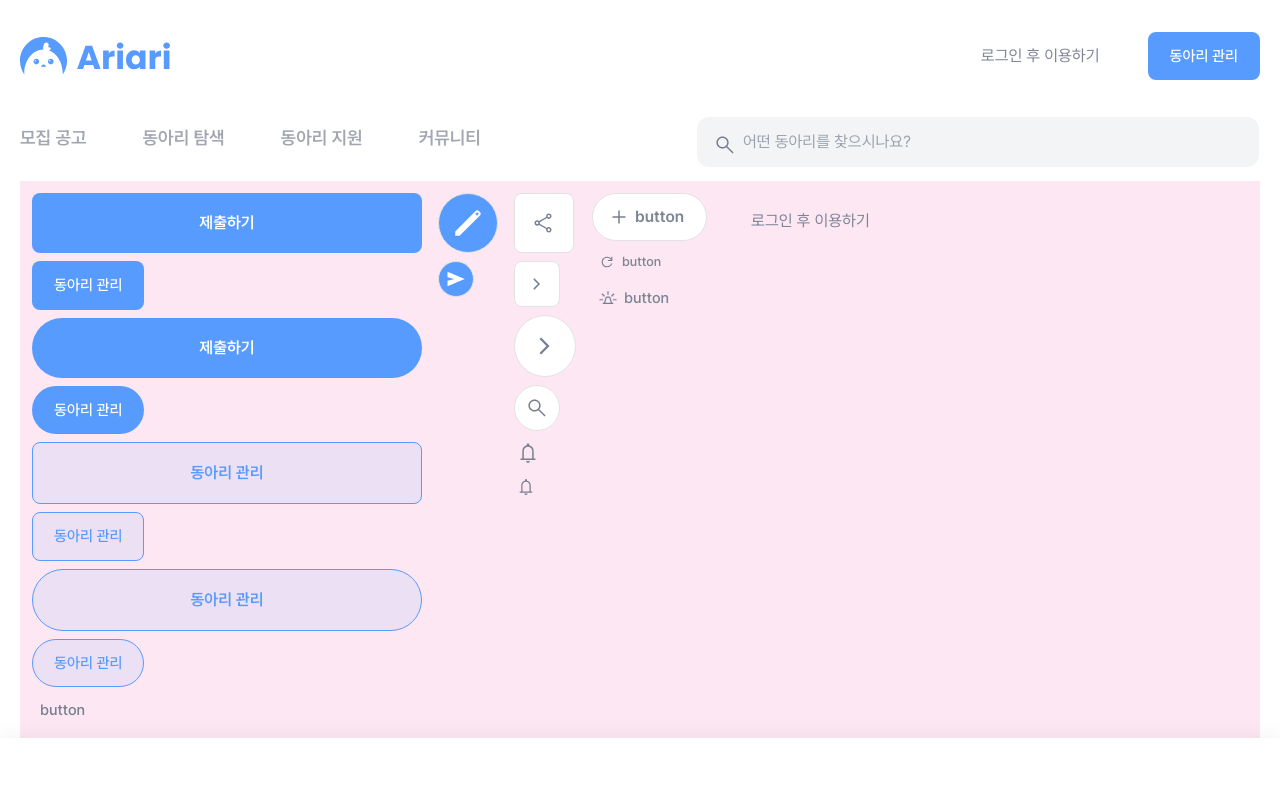
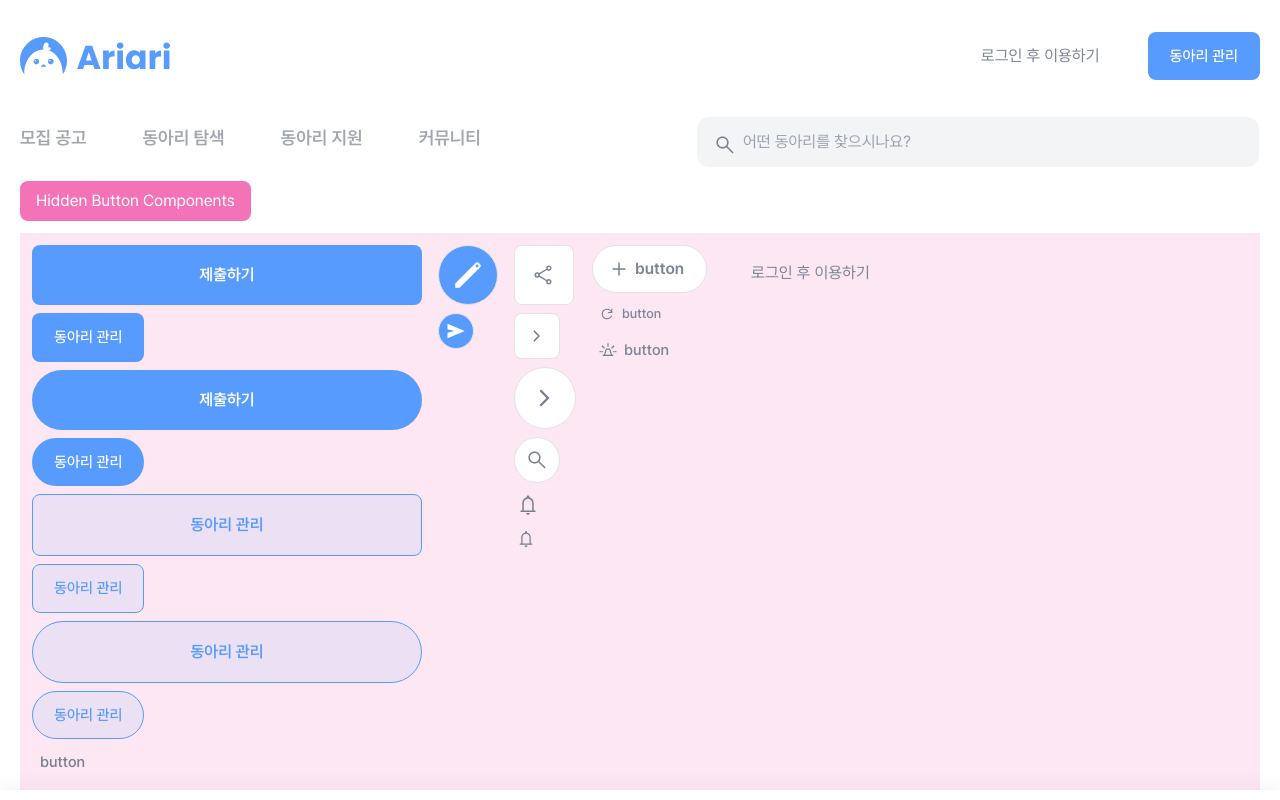
Before and after one commit to yeoniii20/dong-ariari, a Next.js app: page /test in a window 1280 px wide. Shown: the top 800 px of the page. Built offline with nearby package versions, Linux system fonts and the light colour scheme.

Commit message:
feat: add button

```diff
--- a/app/(test)/components/buttons/PC_Buttons.tsx
+++ b/app/(test)/components/buttons/PC_Buttons.tsx
@@ -18,7 +18,7 @@ import LoginBtn from "@/components/button/basicBtn/loginBtn";
 
 const PcButtons = () => {
   return (
-    <div className="bg-pink-100 p-3 gap-4 hidden md:block">
+    <div className="gap-4 hidden md:block">
       <div className="flex gap-4">
         <div className="flex flex-col items-start space-y-2">
           <LargeBtn title={"제출하기"} onClick={() => {}} />
--- a/app/(test)/components/buttons/mobile_Buttons.tsx
+++ b/app/(test)/components/buttons/mobile_Buttons.tsx
@@ -14,7 +14,7 @@ import DarkBtn from "@/components/button/withIconBtn/darkBtn";
 
 const MobileButtons = () => {
   return (
-    <div className="bg-pink-100 p-3 gap-4 block md:hidden">
+    <div className="gap-4 block md:hidden">
       <div className="flex gap-4">
         <div className="flex flex-col items-start space-y-2">
           <LargeBtn title={"Button"} onClick={() => {}} />
--- a/app/(test)/test/page.tsx
+++ b/app/(test)/test/page.tsx
@@ -1,12 +1,29 @@
+"use client";
+
+import { useState } from "react";
 import MobileButtons from "../components/buttons/mobile_Buttons";
 import PcButtons from "../components/buttons/PC_Buttons";
 
 const TestPage = () => {
+  const [isButtonVisible, setIsButtonVisible] = useState(true);
+
   return (
-    <>
-      <PcButtons />
-      <MobileButtons />
-    </>
+    <div>
+      <button
+        className="py-2 px-4 mb-3 bg-pink-400 text-white rounded-lg hover:bg-pink-500"
+        onClick={() => setIsButtonVisible(!isButtonVisible)}
+      >
+        {isButtonVisible
+          ? "Hidden Button Components"
+          : "Show Button Components"}
+      </button>
+      {isButtonVisible && (
+        <div className="bg-pink-100 p-3">
+          <PcButtons />
+          <MobileButtons />
+        </div>
+      )}
+    </div>
   );
 };
 
```
